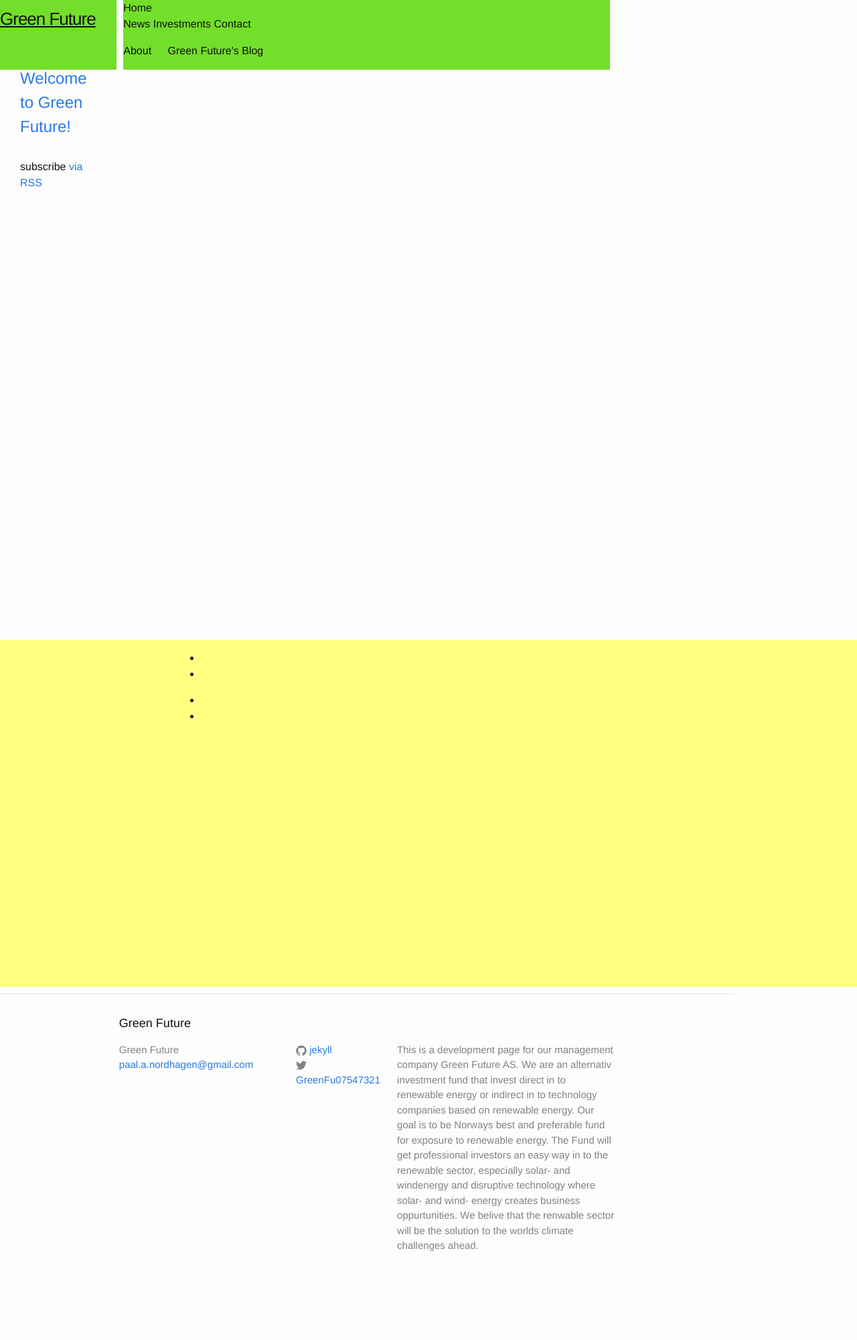
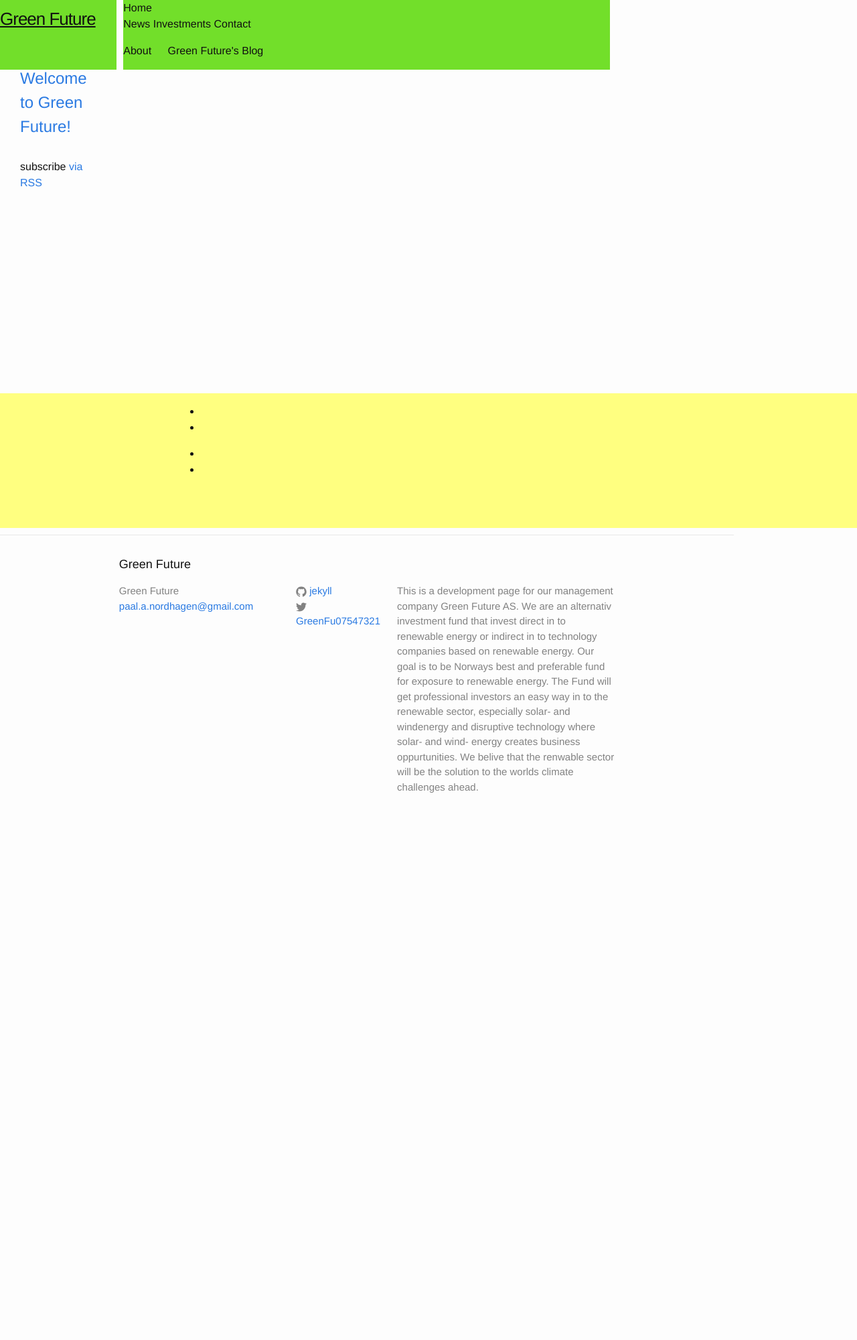
Before and after one commit to Paal-August/Paal-August.github.io, a Jekyll site: the page built from index.html, in a window 1280 px wide. Shown: the whole page at 67% size. Built offline with Jekyll 4.4.1, drawn with Linux system fonts in a browser that asks for light colours; after the commit the page ends 1216 px from its top, so only the background shows below that.

Commit message:
Update _layout.scss

```diff
--- a/_sass/_layout.scss
+++ b/_sass/_layout.scss
@@ -5,7 +5,7 @@
 .container{
   display: grid;
   position: relative;
-  max-height:2000px;
+  max-height:1000px;
   margin: auto;
   grid-gap: 10px;
   grid-template: repeat(20, 1fr) / repeat(7, 1fr);
```
